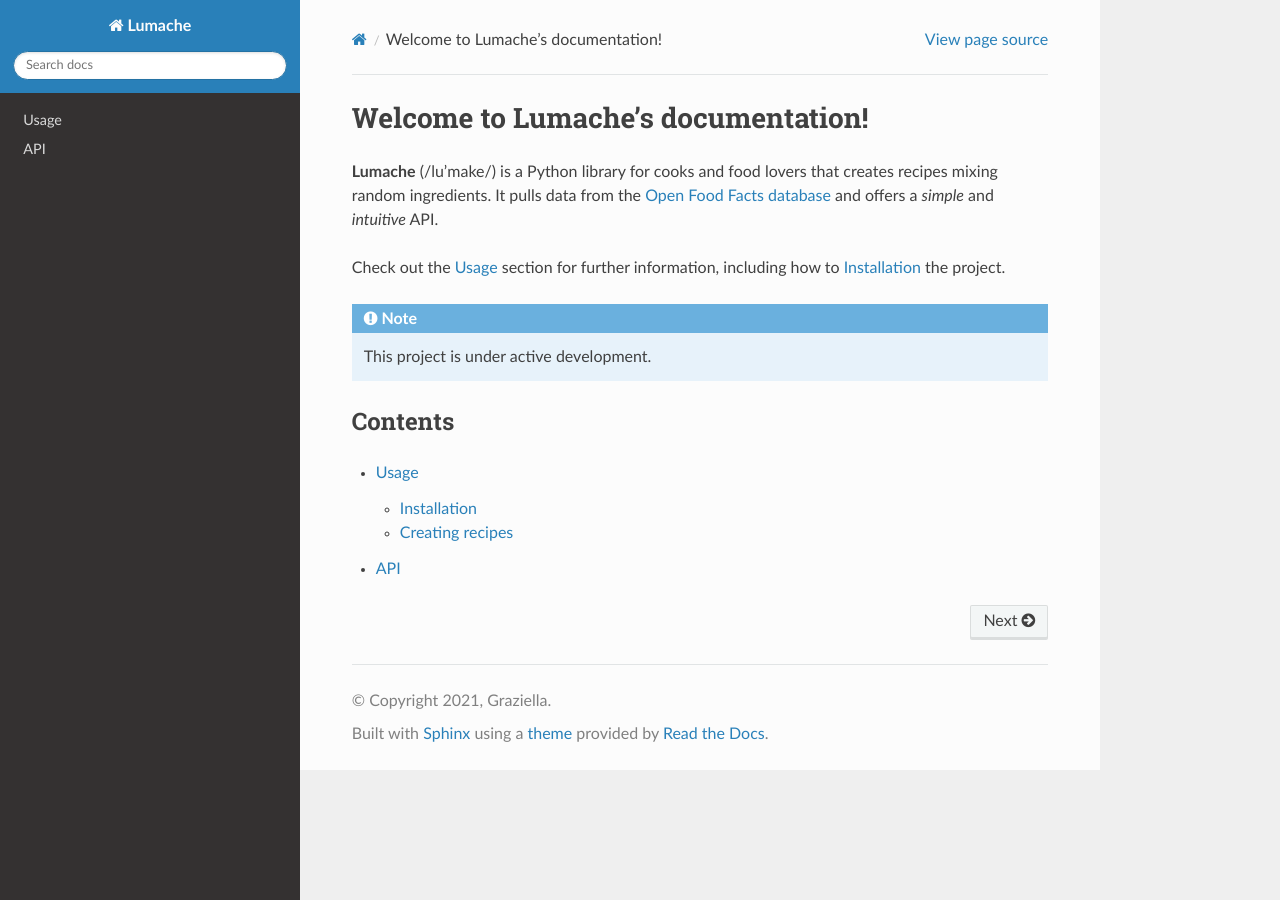
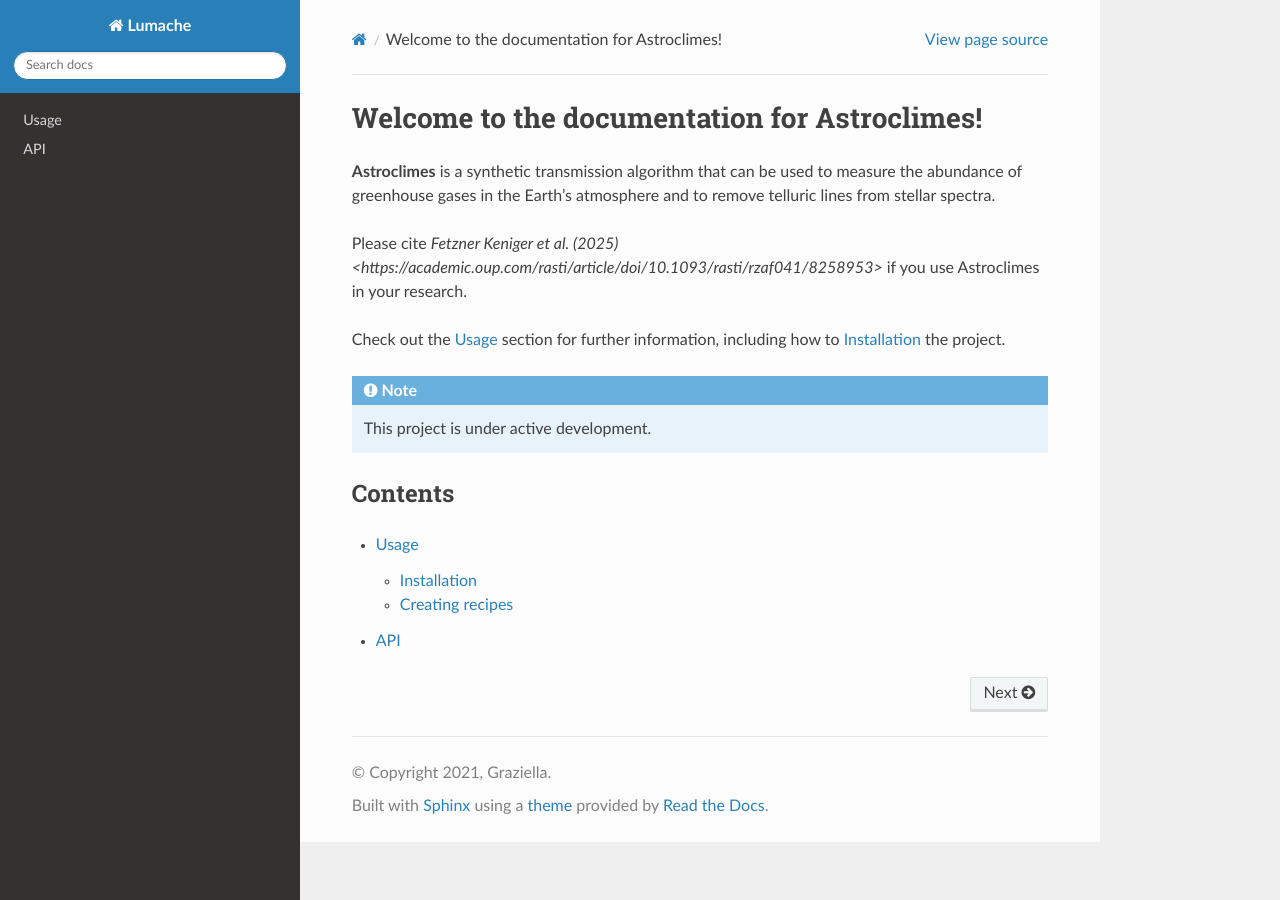
Before and after one commit to MarceloAron/Astroclimes, a Sphinx documentation site: the page built from docs/source/index.rst, in a window 1280 px wide. Built offline with Sphinx 7.4.7 and the Read the Docs theme 3.1.0, drawn with Linux system fonts in a browser that asks for light colours.

Commit message:
Update index.rst

```diff
--- a/docs/source/index.rst
+++ b/docs/source/index.rst
@@ -1,10 +1,10 @@
-Welcome to Lumache's documentation!
+Welcome to the documentation for Astroclimes!
 ===================================
 
-**Lumache** (/lu'make/) is a Python library for cooks and food lovers
-that creates recipes mixing random ingredients.
-It pulls data from the `Open Food Facts database <https://world.openfoodfacts.org/>`_
-and offers a *simple* and *intuitive* API.
+**Astroclimes** is a synthetic transmission algorithm that can be used to measure the abundance of greenhouse gases in
+the Earth's atmosphere and to remove telluric lines from stellar spectra.
+
+Please cite `Fetzner Keniger et al. (2025) <https://academic.oup.com/rasti/article/doi/10.1093/rasti/rzaf041/8258953>` if you use Astroclimes in your research.
 
 Check out the :doc:`usage` section for further information, including
 how to :ref:`installation` the project.
```
